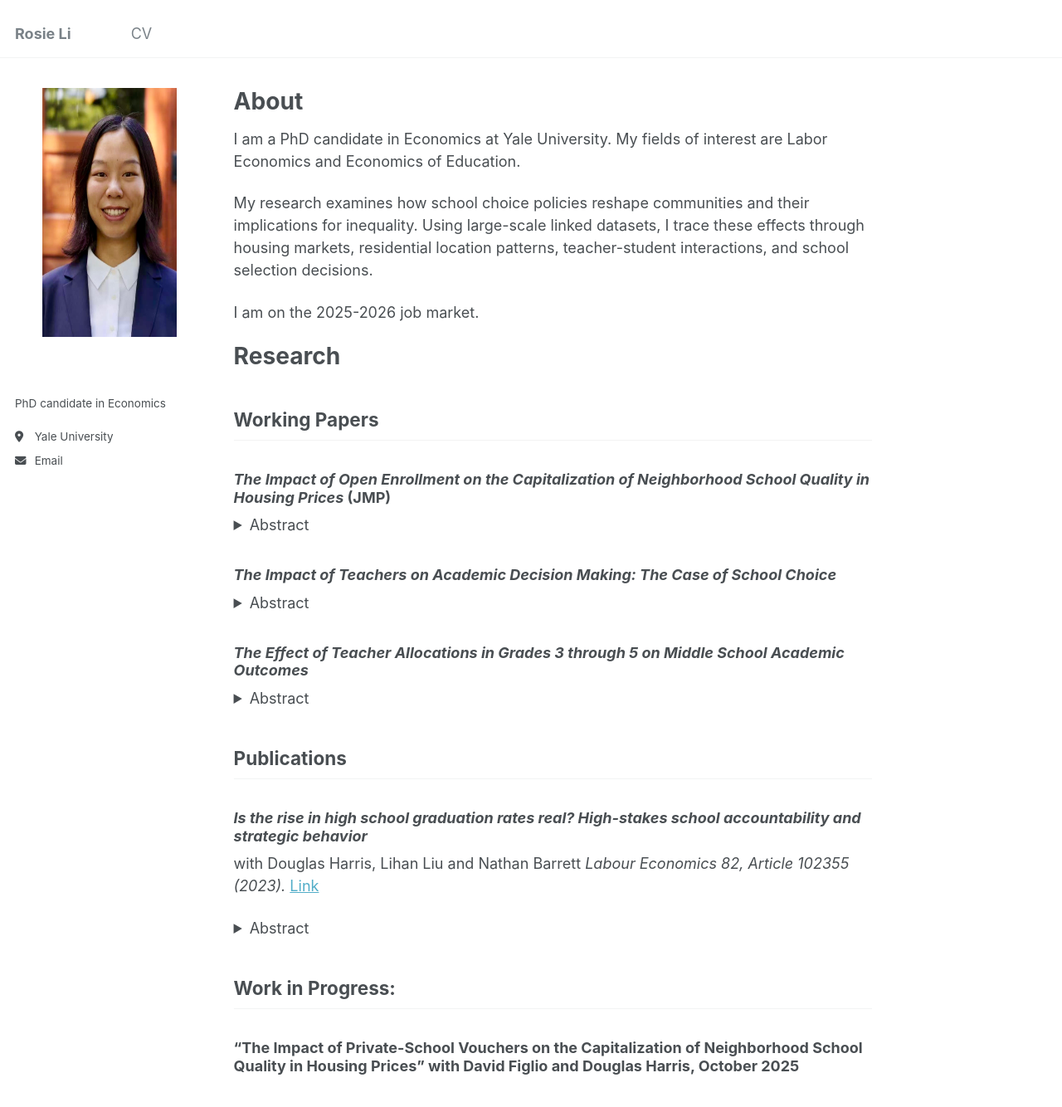
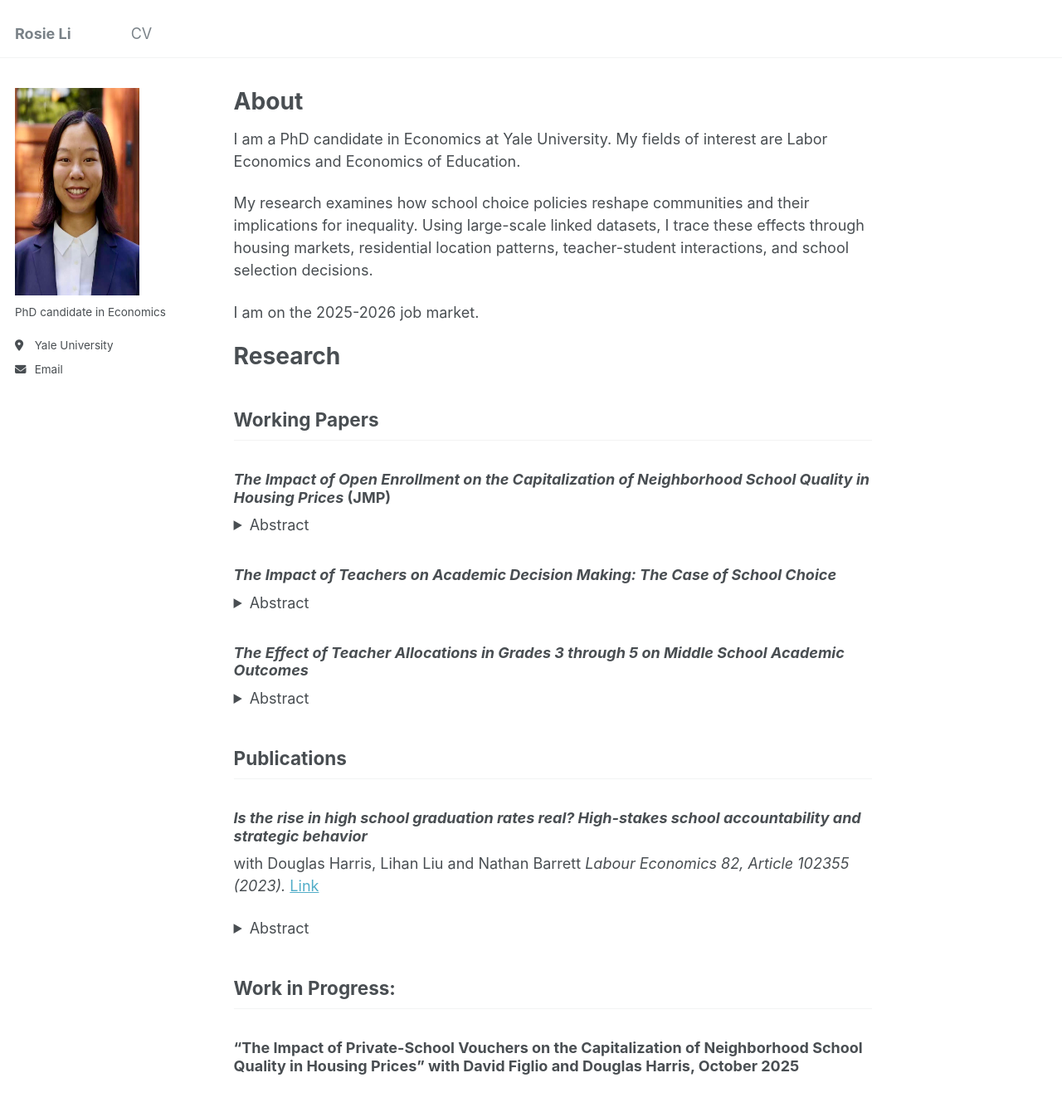
Before and after one commit to rosieli5/rosieli5.github.io, a Jekyll site: the page built from _pages/about.md, in a window 1280 px wide and 1400 px high. Shown: the top 1334 px of the window at 83% size. Built offline with Jekyll 4.4.1, drawn with Linux system fonts in a browser that asks for light colours.

Commit message:
Update _sidebar.scss

```diff
--- a/_sass/_sidebar.scss
+++ b/_sass/_sidebar.scss
@@ -79,16 +79,18 @@
    //zhege shi shouji banben
 .author__avatar {
   // display: table;
-  display: block;
+  display: inline-block;
   // vertical-align: top;
-  width: 240px;
+  width: 150px;
   // width: 240px;
   // width: 240px;
   // set width only, for non-square avatars
-  height: 360px;
+  height: 250px;
   // height: 360px;
   // height: 360px;
-  margin: auto;
+  // margin: auto;
+  margin-right: 15px;
+
   // display: table-cell;
 
   // @include breakpoint($large) {
@@ -101,9 +103,9 @@
   img {
     // max-width: 175px;
     // max-width: 220px; //300px; 240
-    max-width: 175px;
+    max-width: 150px;
     // max-height: 330px; //360px; 320
-    max-height: 300px;
+    max-height: 250px;
     // border-radius: 50%;
     // border-radius: 100%;
 
```
